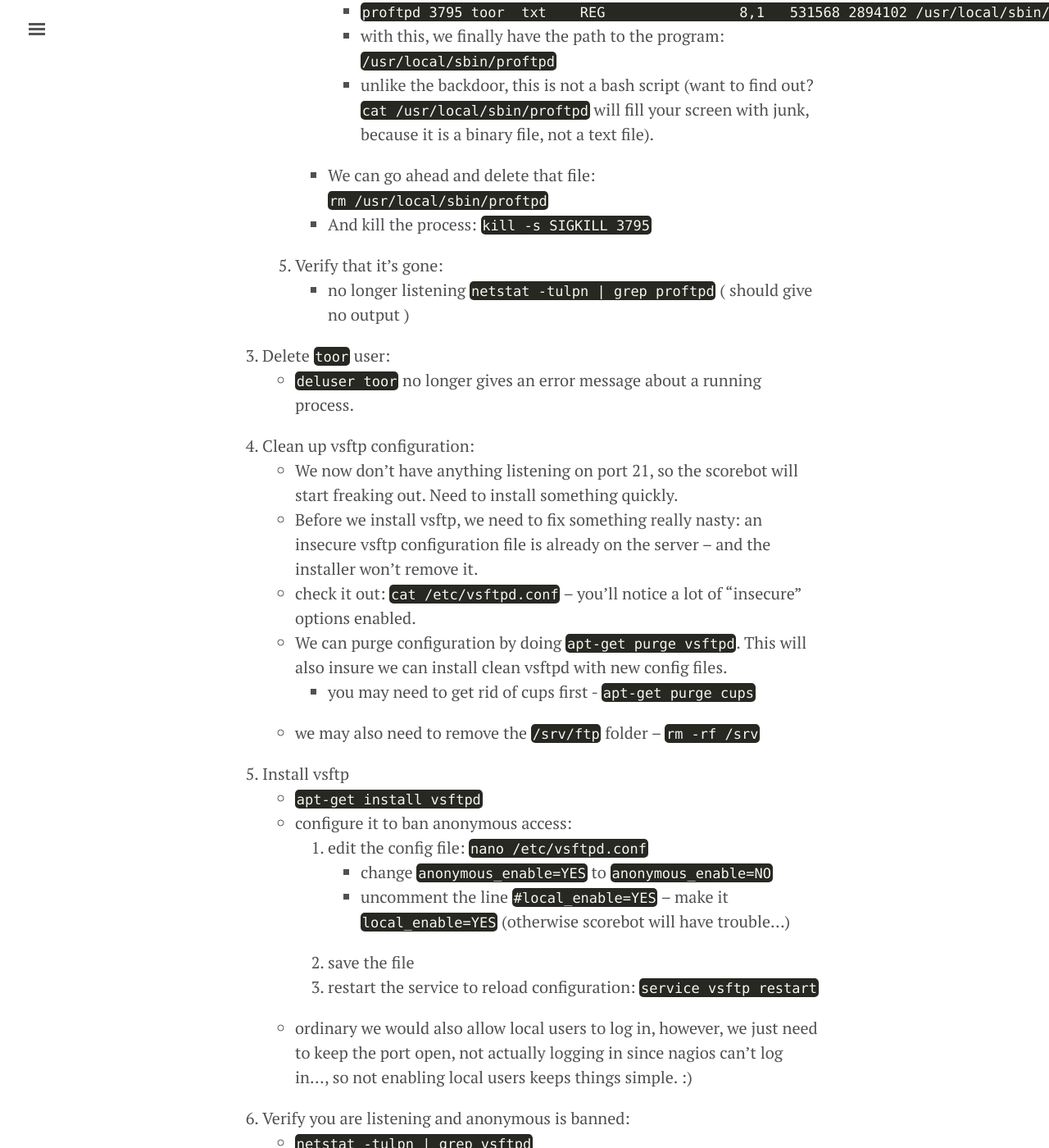
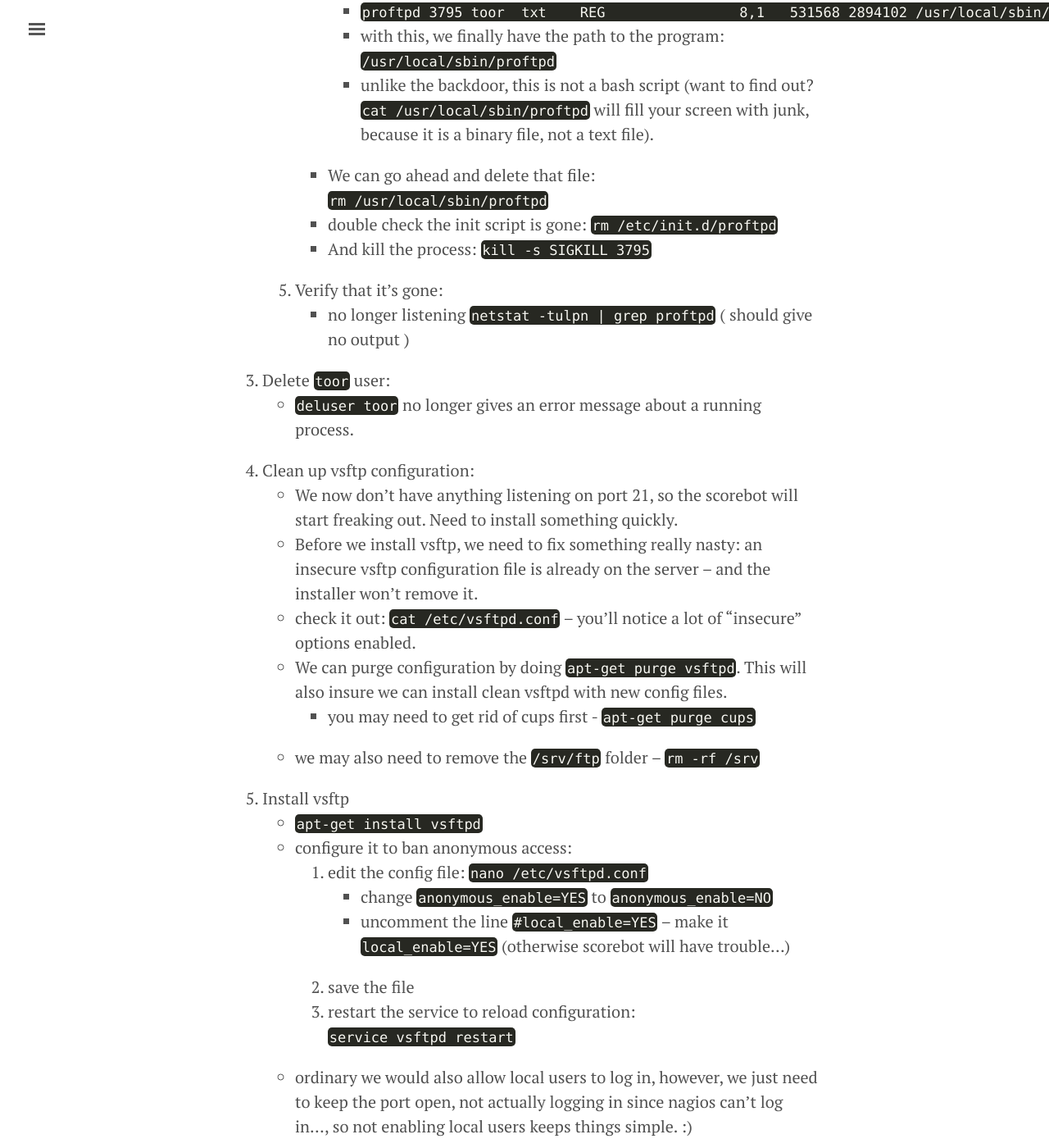
Before and after one commit to slackboxster/slackboxster.github.io, a Jekyll site: the page built from gencyber2017/lesson.md, in a window 1280 px wide and 1400 px high, scrolled down 13412 px. Shown: the whole window at 82% size. Built offline with Jekyll 4.4.1, drawn with Linux system fonts in a browser that asks for light colours.

Commit message:
some ftp fixes

```diff
--- a/gencyber2017/lesson.md
+++ b/gencyber2017/lesson.md
@@ -315,6 +315,7 @@ We need to disable anonymous access. But it also appears that the toor user has
             * with this, we finally have the path to the program: `/usr/local/sbin/proftpd`
             * unlike the backdoor, this is not a bash script (want to find out? `cat /usr/local/sbin/proftpd` will fill your screen with junk, because it is a binary file, not a text file).
         * We can go ahead and delete that file: `rm /usr/local/sbin/proftpd`
+        * double check the init script is gone: `rm /etc/init.d/proftpd`
         * And kill the process: `kill -s SIGKILL 3795`
     4. Verify that it's gone:
         * no longer listening `netstat -tulpn | grep proftpd` ( should give no output )
@@ -334,7 +335,7 @@ We need to disable anonymous access. But it also appears that the toor user has
             * change `anonymous_enable=YES` to `anonymous_enable=NO`
             * uncomment the line `#local_enable=YES` -- make it `local_enable=YES` (otherwise scorebot will have trouble...)
         3. save the file
-        4. restart the service to reload configuration: `service vsftp restart`
+        4. restart the service to reload configuration: `service vsftpd restart`
     * ordinary we would also allow local users to log in, however, we just need to keep the port open, not actually logging in since nagios can't log in..., so not enabling local users keeps things simple. :)
 5. Verify you are listening and anonymous is banned:
     * `netstat -tulpn | grep vsftpd`
```
